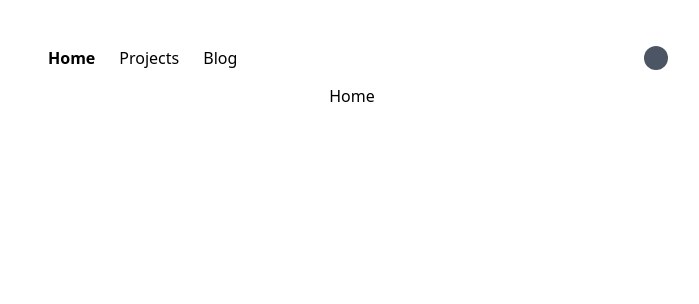
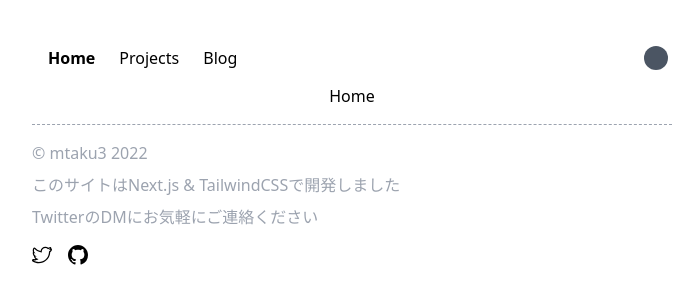
Before and after one commit to mtaku3/portfolio, a Next.js app: page / in a window 1280 px wide. Shown: the top 304 px of the page, without its empty margins (288-987 px from the left). Built offline with nearby package versions, Linux system fonts and the light colour scheme.

Commit message:
feat: implement footer component

```diff
--- /dev/null
+++ b/components/footer.tsx
@@ -0,0 +1,25 @@
+import Container from "./container";
+import { SlSocialTwitter } from "react-icons/sl";
+import { BsGithub } from "react-icons/bs";
+import Link from "next/link";
+
+export default function Footer() {
+  return (
+    <Container>
+      <div className="w-full my-4 border-t border-dashed border-gray-400" />
+      <p className="text-gray-400">© mtaku3 {new Date().getFullYear()}</p>
+      <p className="text-gray-400 mt-2">
+        このサイトはNext.js & TailwindCSSで開発しました
+      </p>
+      <p className="text-gray-400 mt-2">TwitterのDMにお気軽にご連絡ください</p>
+      <div className="mt-4 flex flex-row space-x-4">
+        <Link href="https://twitter.com/DYZdK2oir7Pm">
+          <SlSocialTwitter className="h-5 w-5" />
+        </Link>
+        <Link href="https://github.com/mtaku3">
+          <BsGithub className="h-5 w-5" />
+        </Link>
+      </div>
+    </Container>
+  );
+}
--- a/components/layout.tsx
+++ b/components/layout.tsx
@@ -1,4 +1,5 @@
 import React from "react";
+import Footer from "./footer";
 import Header from "./header";
 
 type LayoutProps = {
@@ -10,6 +11,7 @@ export default function Layout({ children }: LayoutProps) {
     <div className="w-screen min-h-screen flex flex-col items-center bg-white dark:bg-black">
       <Header />
       {children}
+      <Footer />
     </div>
   );
 }
```
